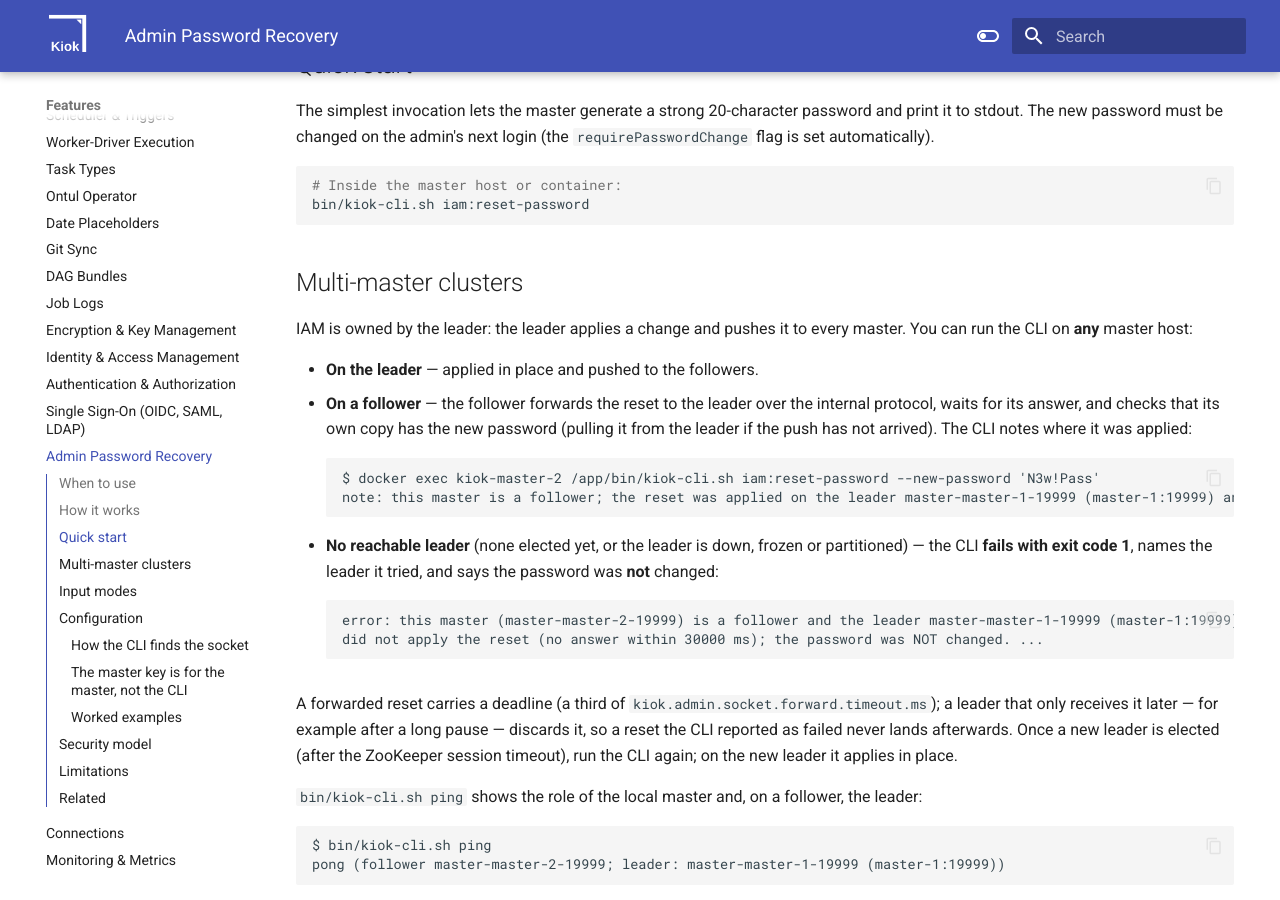
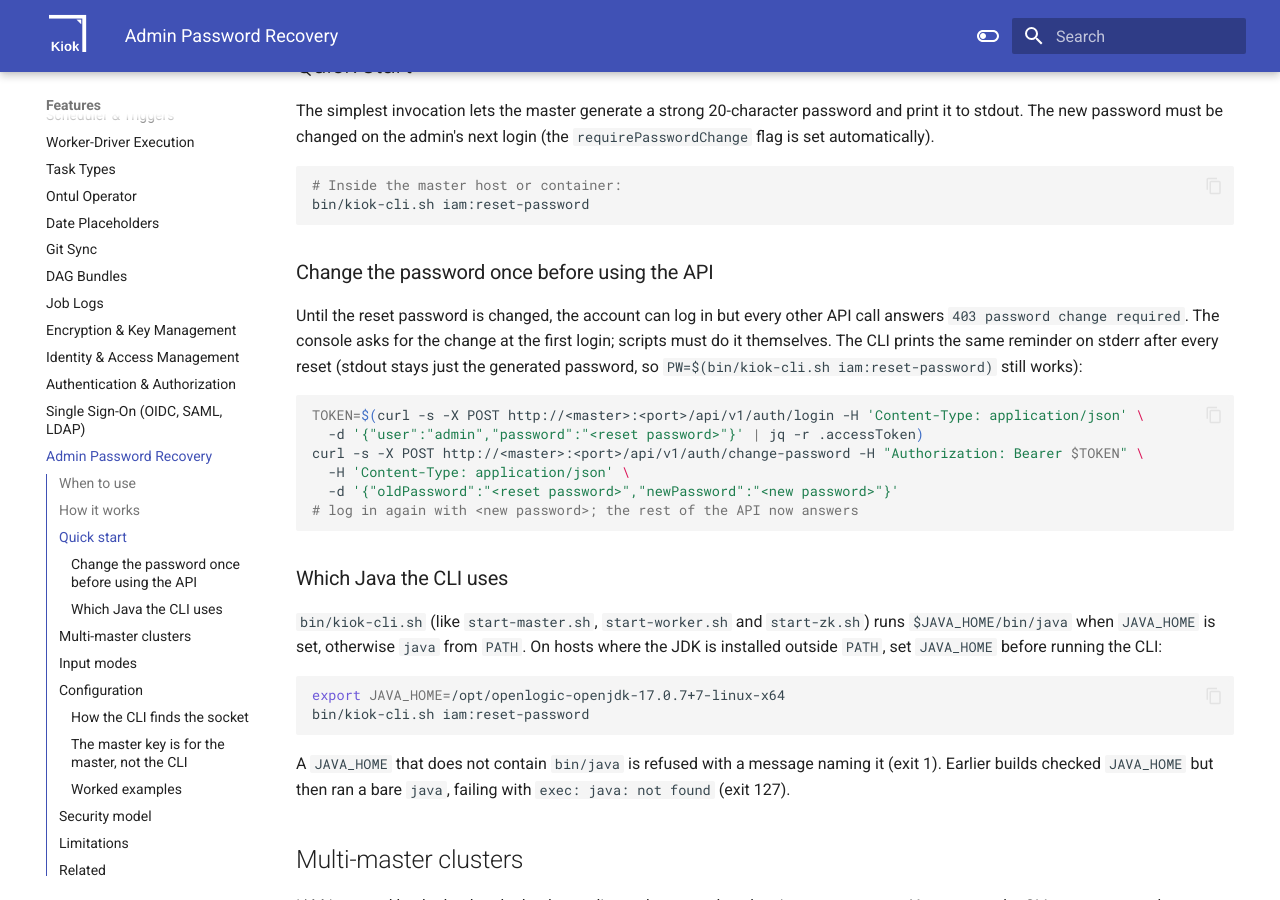
Before and after one commit to cloudcheflabs/kiok-docs, an MkDocs documentation site: the page built from docs/features/admin-password-recovery.md, in a window 1280 px wide and 900 px high, scrolled down 1425 px. Built offline with MkDocs 1.6.1 and Material for MkDocs 9.7.7, drawn with Linux system fonts in a browser that asks for light colours; the version menu is left out; some of the changed text lies outside the part shown.

Commit message:
docs(cli): change the password once after a reset; which Java the CLI uses
Co-Authored-By: Claude Opus 5.5 <noreply@anthropic.com>

````diff
--- a/docs/features/admin-password-recovery.md
+++ b/docs/features/admin-password-recovery.md
@@ -57,6 +57,36 @@ admin's next login (the `requirePasswordChange` flag is set automatically).
 # Inside the master host or container:
 bin/kiok-cli.sh iam:reset-password
 ```
+
+### Change the password once before using the API
+
+Until the reset password is changed, the account can log in but every other API call answers
+`403 password change required`. The console asks for the change at the first login; scripts must do it
+themselves. The CLI prints the same reminder on stderr after every reset (stdout stays just the
+generated password, so `PW=$(bin/kiok-cli.sh iam:reset-password)` still works):
+
+```bash
+TOKEN=$(curl -s -X POST http://<master>:<port>/api/v1/auth/login -H 'Content-Type: application/json' \
+  -d '{"user":"admin","password":"<reset password>"}' | jq -r .accessToken)
+curl -s -X POST http://<master>:<port>/api/v1/auth/change-password -H "Authorization: Bearer $TOKEN" \
+  -H 'Content-Type: application/json' \
+  -d '{"oldPassword":"<reset password>","newPassword":"<new password>"}'
+# log in again with <new password>; the rest of the API now answers
+```
+
+### Which Java the CLI uses
+
+`bin/kiok-cli.sh` (like `start-master.sh`, `start-worker.sh` and `start-zk.sh`) runs
+`$JAVA_HOME/bin/java` when `JAVA_HOME` is set, otherwise `java` from `PATH`. On hosts where the JDK is
+installed outside `PATH`, set `JAVA_HOME` before running the CLI:
+
+```bash
+export JAVA_HOME=/opt/openlogic-openjdk-17.0.7+7-linux-x64
+bin/kiok-cli.sh iam:reset-password
+```
+
+A `JAVA_HOME` that does not contain `bin/java` is refused with a message naming it (exit 1). Earlier
+builds checked `JAVA_HOME` but then ran a bare `java`, failing with `exec: java: not found` (exit 127).
 
 ## Multi-master clusters
 
@@ -250,8 +280,10 @@ and shell history accordingly — or use stdin input mode to avoid argv
 exposure entirely.
 
 **4. Forced rotation on next login.**
-After reset, the user is flagged `requirePasswordChange = true`. The next
-successful login forces the user through the change-password flow, so a
+After reset, the user is flagged `requirePasswordChange = true`. Until the
+password is changed, every API call except login, session and change-password
+answers 403 (see [Change the password once](#change-the-password-once-before-using-the-api)).
+The next successful console login forces the user through the change-password flow, so a
 temporary password used by the operator is immediately replaced by a
 password only the user knows.
 
````
